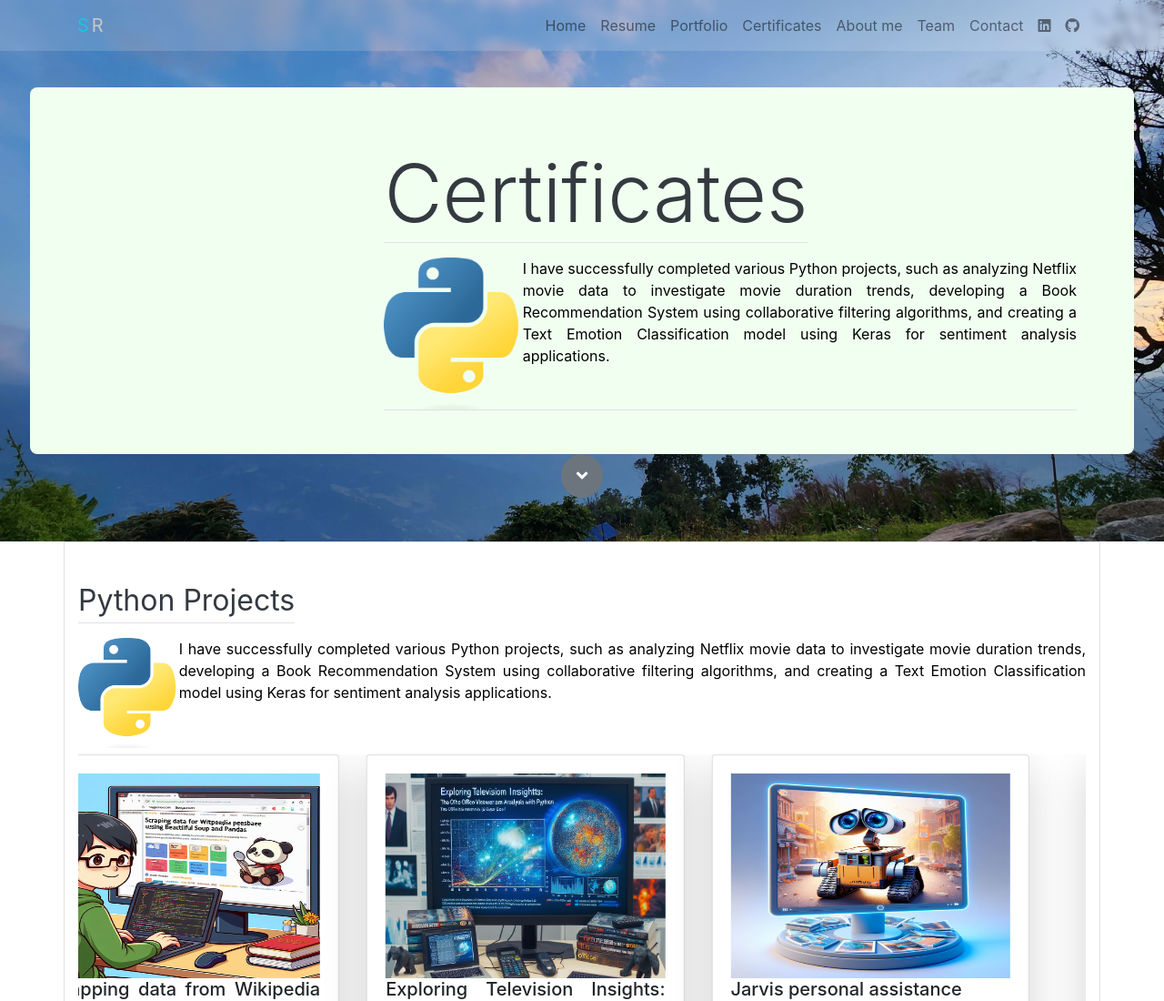
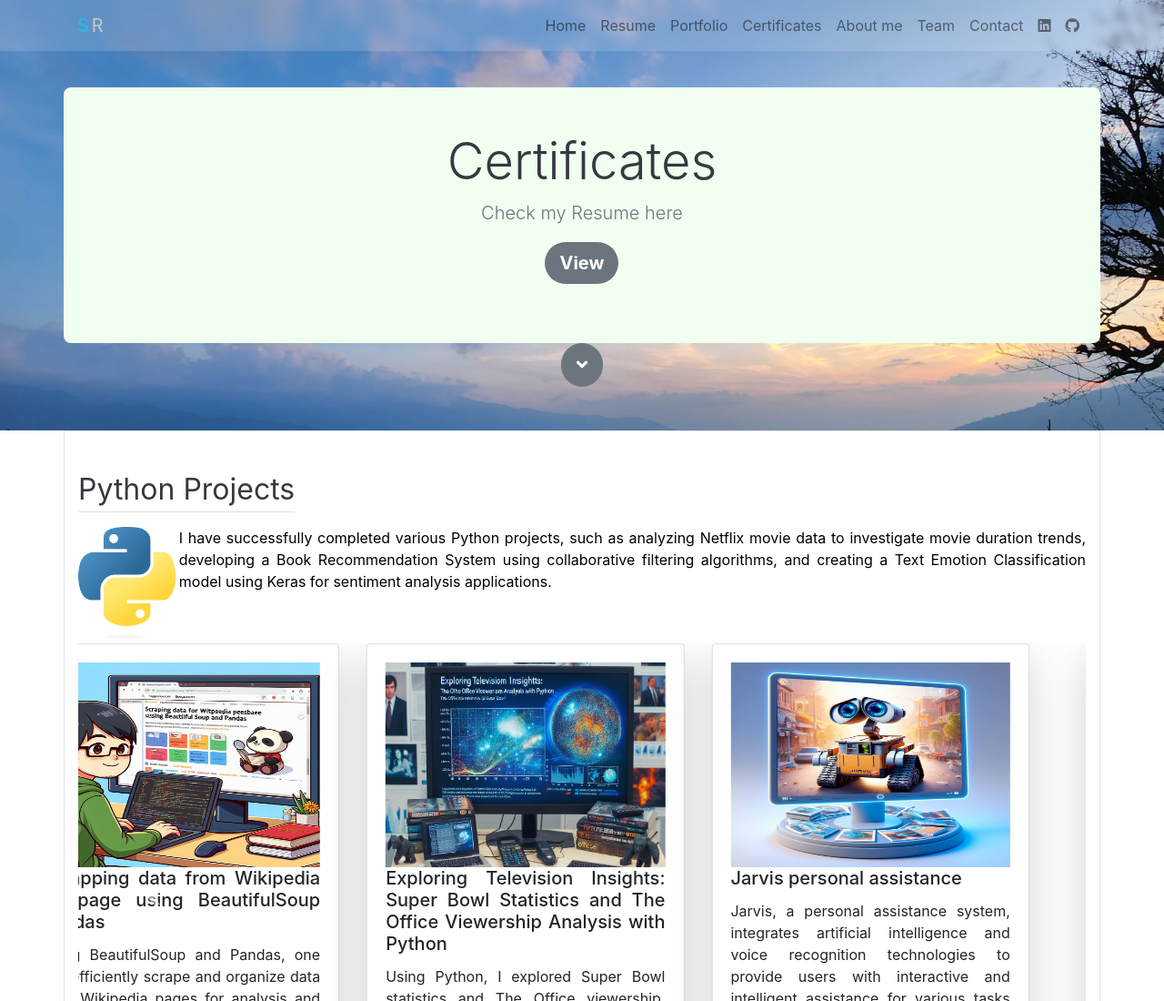
Before and after one commit to Sambidh/sambidh.github.io, a website: page certificates.html in a window 1280 px wide. Shown: the top 1100 px of the page at 91% size. Drawn offline with nearby package versions, Linux system fonts and the light colour scheme.

Commit message:
changed few things

```diff
--- a/certificates.html
+++ b/certificates.html
@@ -225,35 +225,26 @@
           <div
             class="container-fluid cover-container d-flex p-5 mx-auto flex-column align-items-center justify-content-center"
           >
-            <div class="row mt-5 p-5 rounded-3 bg-honeydew">
+            <div
+              class="container mt-5 h-70 p-5 text-white bg-honeydew rounded-3 d-flex align-items-center justify-content-center"
+            >
               <div
-                class="col-md-12 text-start d-flex align-items-center justify-content-end ms-auto text-end"
+                class="col-md-6 text-start d-flex align-items-center justify-content-center"
               >
-                <div
-                  class="text-center border-bottom"
-                  style="width: 70%; color: #000000"
-                >
-                  <a
-                    href="/"
-                    class="d-flex align-items-center text-dark text-decoration-none"
-                  >
-                    <span class="display-2 border-bottom my-3"
-                      >Certificates</span
+                <div class="text-center">
+                  <h1 class="display-4 text-dark">Certificates</h1>
+                  <p class="lead text-muted namedis">Check my Resume here</p>
+                  <p class="lead">
+                    <button
+                      type="button"
+                      data-bs-toggle="modal"
+                      data-bs-target="#resumeModal"
+                      title="PC users can see my resume now, mobile users must download to see my resume!"
+                      href="#top"
+                      class="btn btn-lg btn-secondary fw-bold border-white bg-muted rounded-pill"
                     >
-                  </a>
-                  <img
-                    src="images/logo/python.png"
-                    class="float-start"
-                    style="width: 20%"
-                  />
-
-                  <p class="text-justify">
-                    I have successfully completed various Python projects, such
-                    as analyzing Netflix movie data to investigate movie
-                    duration trends, developing a Book Recommendation System
-                    using collaborative filtering algorithms, and creating a
-                    Text Emotion Classification model using Keras for sentiment
-                    analysis applications.
+                      View
+                    </button>
                   </p>
                 </div>
               </div>
```
